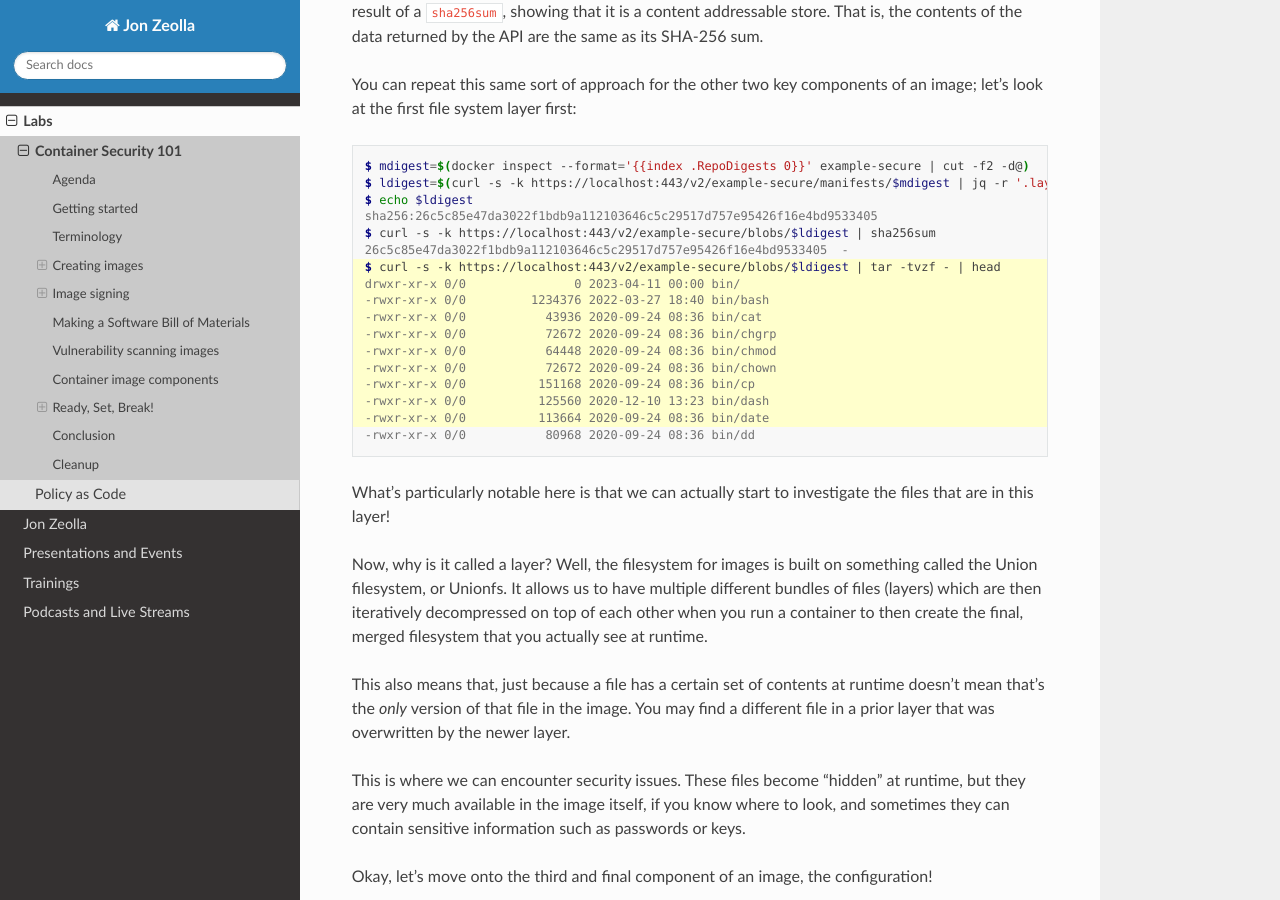
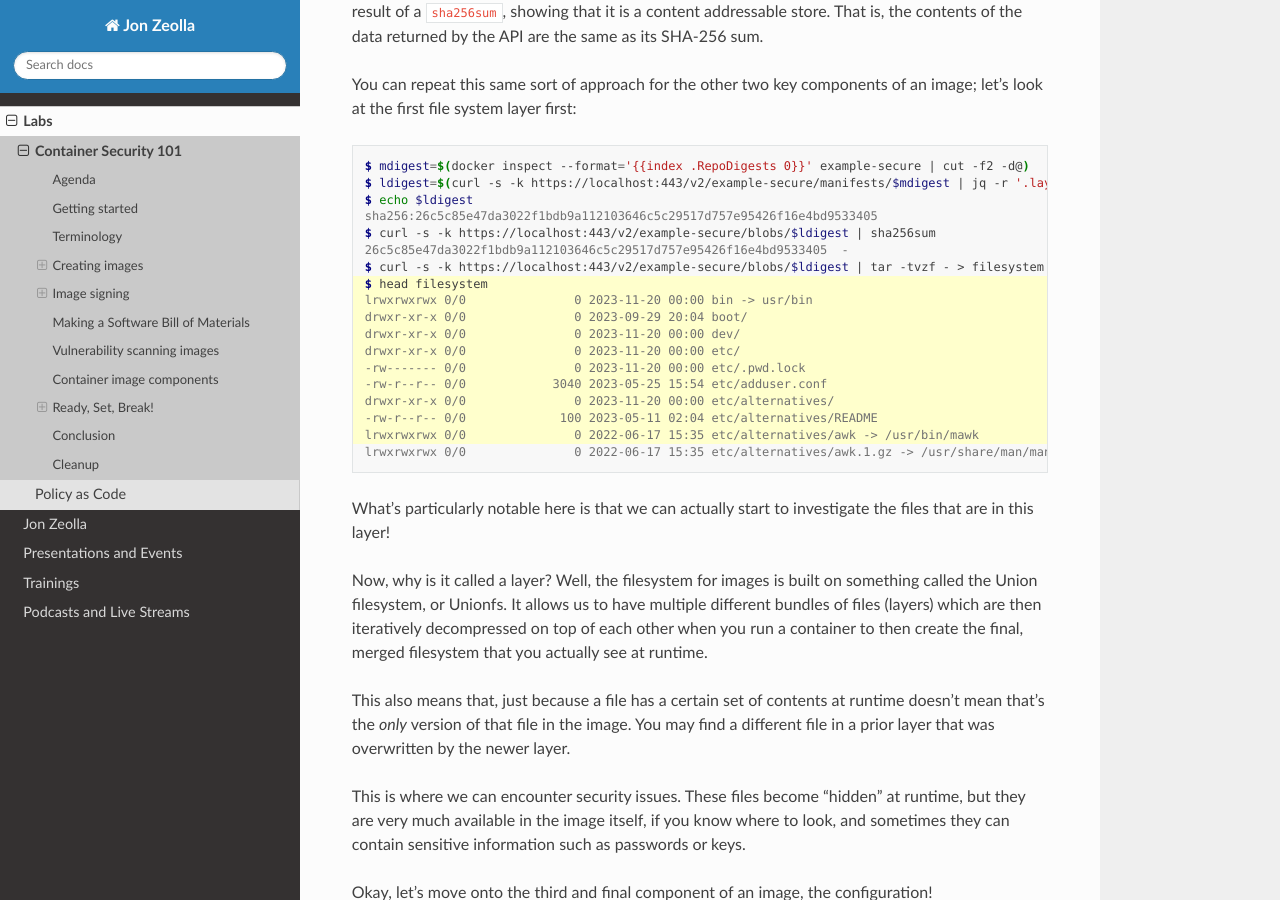
Before and after one commit to JonZeolla/JonZeolla.github.io, a Sphinx documentation site: the page built from docs/labs/container-security-101.md, in a window 1280 px wide and 900 px high, scrolled down 14365 px. Built offline with Sphinx 7.4.7 and the Read the Docs theme 2.0.0, drawn with Linux system fonts in a browser that asks for light colours.

````diff
--- a/docs/labs/container-security-101.md
+++ b/docs/labs/container-security-101.md
@@ -826,7 +826,7 @@ system layer first:
 
 ```{code-block} console
 ---
-emphasize-lines: 7-16
+emphasize-lines: 8-17
 ---
 $ mdigest=$(docker inspect --format='{{index .RepoDigests 0}}' example-secure | cut -f2 -d@)
 $ ldigest=$(curl -s -k https://localhost:443/v2/example-secure/manifests/$mdigest | jq -r '.layers[0].digest')
@@ -834,17 +834,18 @@ $ echo $ldigest
 sha256:26c5c85e47da3022f1bdb9a112103646c5c29517d757e95426f16e4bd9533405
 $ curl -s -k https://localhost:443/v2/example-secure/blobs/$ldigest | sha256sum
 26c5c85e47da3022f1bdb9a112103646c5c29517d757e95426f16e4bd9533405  -
-$ curl -s -k https://localhost:443/v2/example-secure/blobs/$ldigest | tar -tvzf - | head
-drwxr-xr-x 0/0               0 2023-04-11 00:00 bin/
--rwxr-xr-x 0/0         1234376 2022-03-27 18:40 bin/bash
--rwxr-xr-x 0/0           43936 2020-09-24 08:36 bin/cat
--rwxr-xr-x 0/0           72672 2020-09-24 08:36 bin/chgrp
--rwxr-xr-x 0/0           64448 2020-09-24 08:36 bin/chmod
--rwxr-xr-x 0/0           72672 2020-09-24 08:36 bin/chown
--rwxr-xr-x 0/0          151168 2020-09-24 08:36 bin/cp
--rwxr-xr-x 0/0          125560 2020-12-10 13:23 bin/dash
--rwxr-xr-x 0/0          113664 2020-09-24 08:36 bin/date
--rwxr-xr-x 0/0           80968 2020-09-24 08:36 bin/dd
+$ curl -s -k https://localhost:443/v2/example-secure/blobs/$ldigest | tar -tvzf - > filesystem
+$ head filesystem
+lrwxrwxrwx 0/0               0 2023-11-20 00:00 bin -> usr/bin
+drwxr-xr-x 0/0               0 2023-09-29 20:04 boot/
+drwxr-xr-x 0/0               0 2023-11-20 00:00 dev/
+drwxr-xr-x 0/0               0 2023-11-20 00:00 etc/
+-rw------- 0/0               0 2023-11-20 00:00 etc/.pwd.lock
+-rw-r--r-- 0/0            3040 2023-05-25 15:54 etc/adduser.conf
+drwxr-xr-x 0/0               0 2023-11-20 00:00 etc/alternatives/
+-rw-r--r-- 0/0             100 2023-05-11 02:04 etc/alternatives/README
+lrwxrwxrwx 0/0               0 2022-06-17 15:35 etc/alternatives/awk -> /usr/bin/mawk
+lrwxrwxrwx 0/0               0 2022-06-17 15:35 etc/alternatives/awk.1.gz -> /usr/share/man/man1/mawk.1.gz
 ```
 
 What's particularly notable here is that we can actually start to investigate the files that are in this layer!
````
Also changed, not shown: other parts of docs/labs/container-security-101.md (+15 -0 lines), 2 other files.
